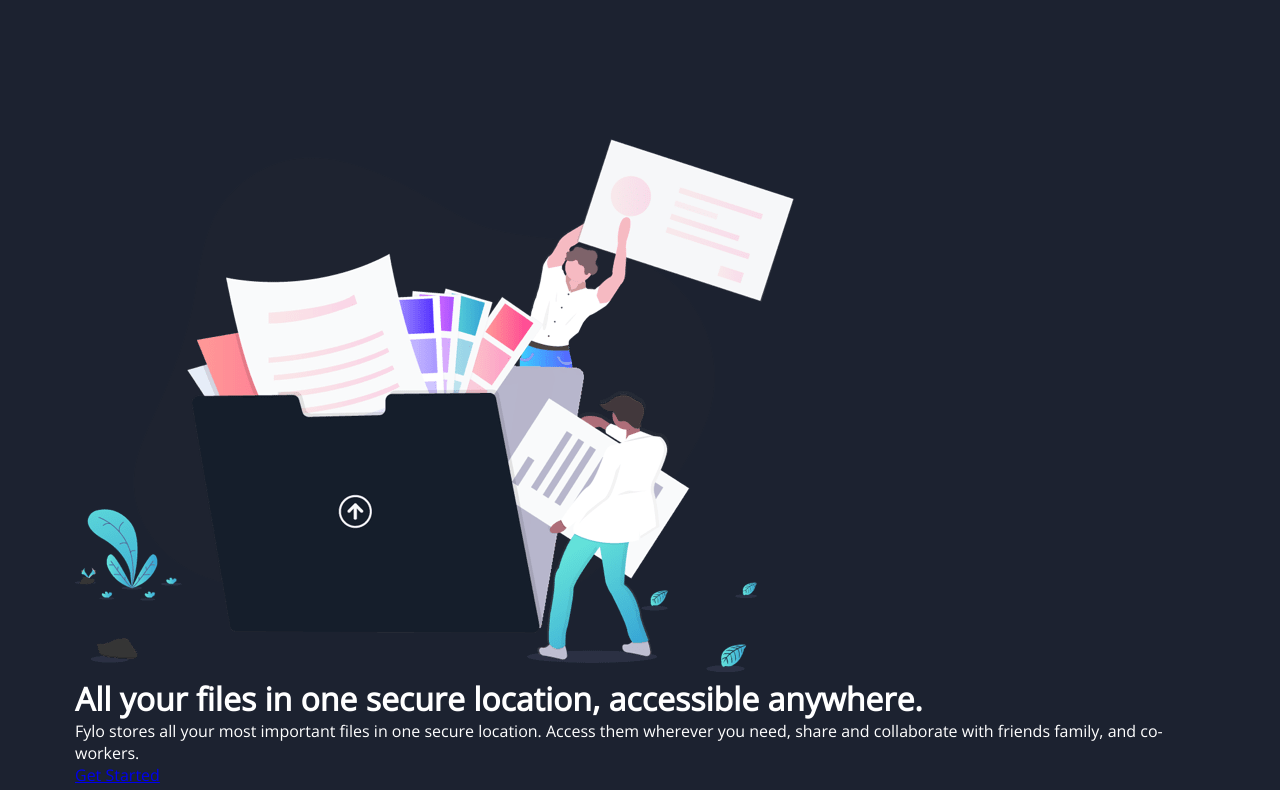
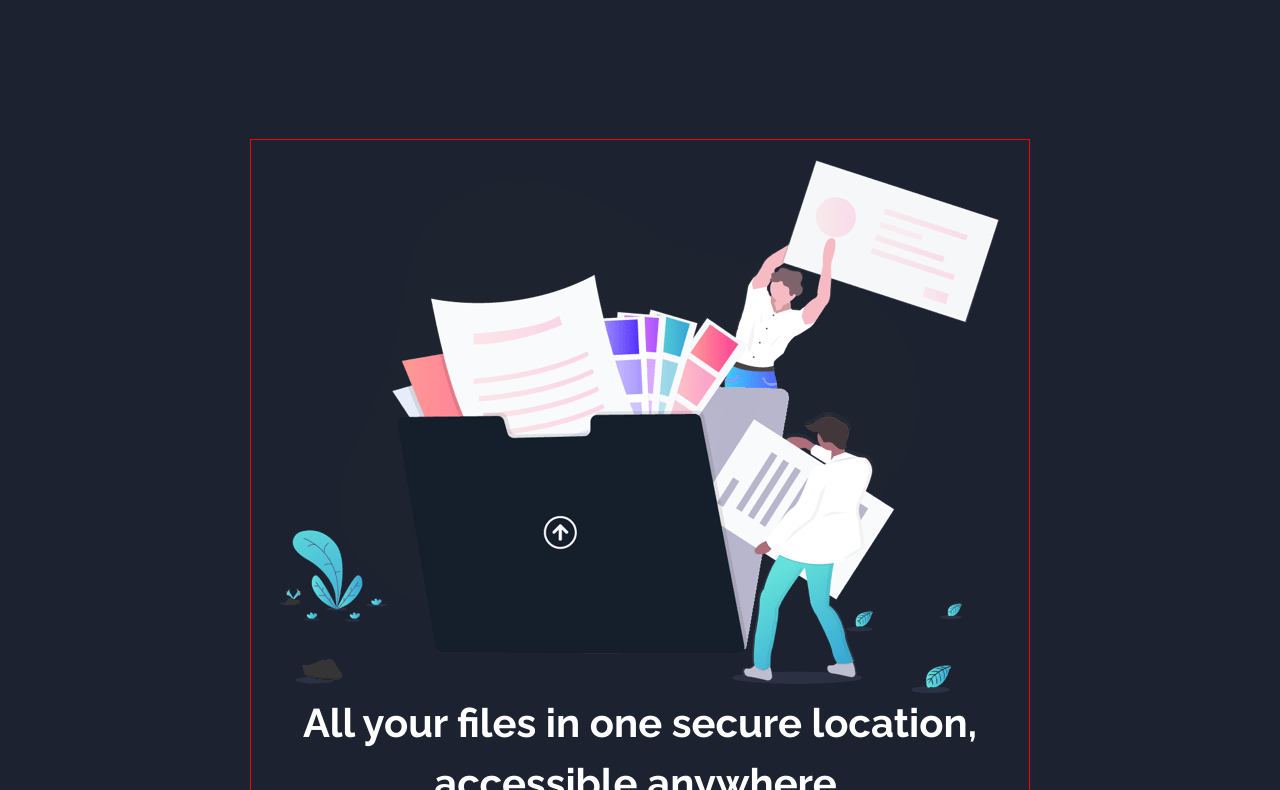
Before and after one commit to devluke88/frontendmetor6, a plain HTML site: page index.html in a window 1280 px wide. Shown: the part 143-933 px from the top of the page. Drawn offline with nearby package versions, Linux system fonts and the light colour scheme.

Commit message:
Add files via upload

```diff
--- a/style.css
+++ b/style.css
@@ -52,7 +52,7 @@ html {
 
 body {
   font-family: 'Open Sans', sans-serif;
-  font-size: 1.6rem;
+  font-size: 2rem;
   color:#fff;
   background-color: #1C2230;
 }
@@ -69,7 +69,7 @@ body {
   font-family: 'Raleway', sans-serif;
   display: flex;
   justify-content: space-between;
-
+  align-items: center;
 }
 
 .img-logo {
@@ -98,3 +98,30 @@ body {
 .menu__link:active {
   font-weight: 700;
 }
+
+/*HERO*/
+.flex-hero {
+  display: flex;
+  justify-content: center;
+}
+
+.hero {
+  display: flex;
+  flex-direction: column;
+  padding: 1.9rem;
+  align-items: center;
+  max-width: 78rem;
+  text-align: center;
+  border: 1px solid red;
+}
+
+.hero__img {
+  max-width: 100%;
+  height: auto;
+}
+
+.hero__items--heading {
+  font-family: 'Raleway', sans-serif;
+  line-height: 1.5;
+
+}
```
